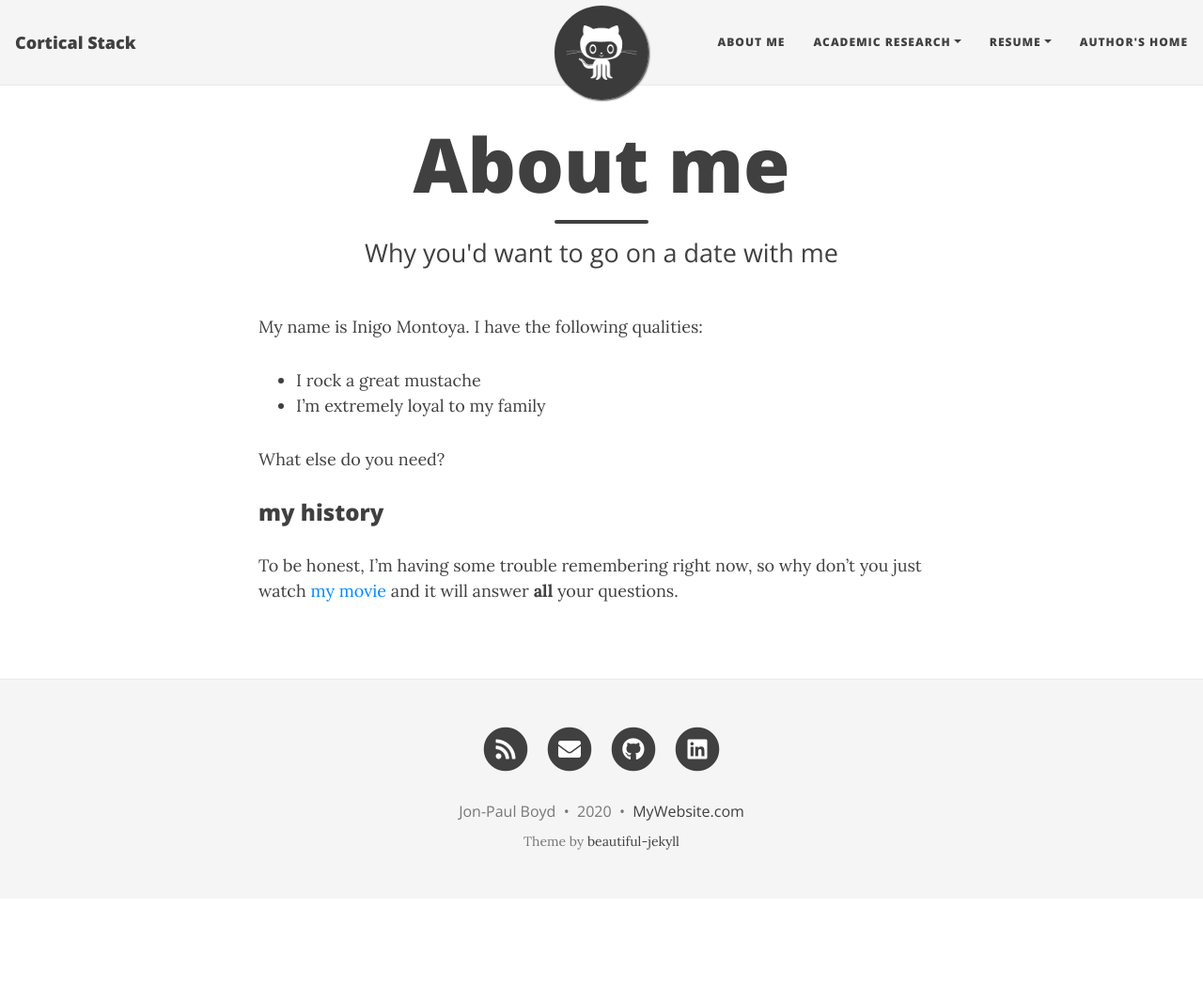
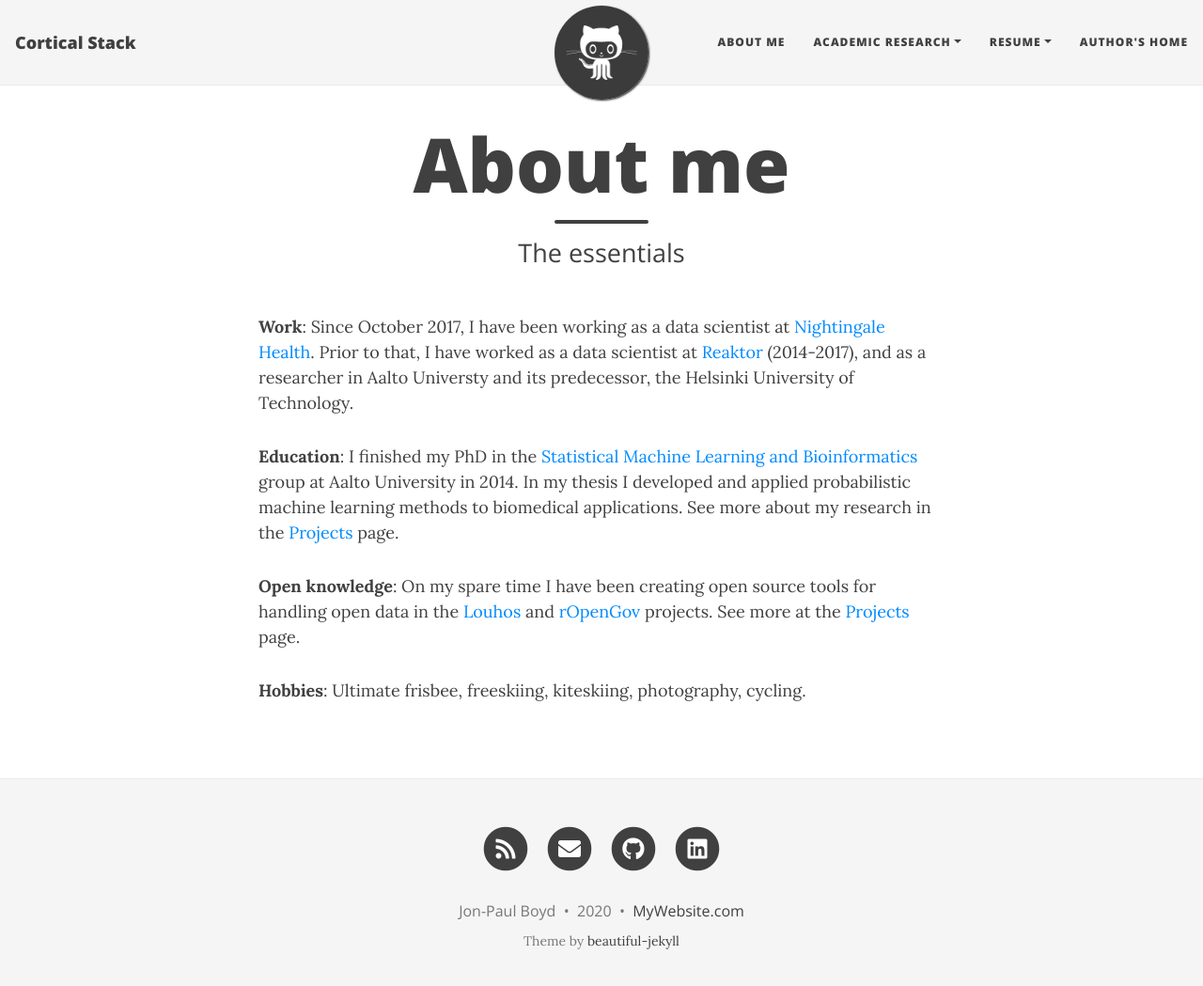
Before and after one commit to corticalstack/corticalstack.github.io, a Jekyll site: the page built from aboutme.md, in a window 1280 px wide and 1062 px high. Shown: the top 1049 px of the window at 94% size. Built offline with Jekyll 4.4.1, drawn with Linux system fonts in a browser that asks for light colours; nearby versions of some CDN libraries.

Commit message:
Initial wip

```diff
--- a/aboutme.md
+++ b/aboutme.md
@@ -1,16 +1,24 @@
 ---
 layout: page
 title: About me
-subtitle: Why you'd want to go on a date with me
+subtitle: The essentials
 ---
 
-My name is Inigo Montoya. I have the following qualities:
+**Work**: Since October 2017, I have been working as a data scientist at [Nightingale Health]. Prior to that, I have worked as a data scientist at [Reaktor] (2014-2017), and as a researcher in Aalto Universty and its predecessor, the Helsinki University of Technology.
 
-- I rock a great mustache
-- I'm extremely loyal to my family
+**Education**: I finished my PhD in the [Statistical Machine Learning and Bioinformatics][smlb] group at Aalto University in 2014. In my thesis I developed and applied probabilistic machine learning methods to biomedical applications. See more about my research in the [Projects][proj-research] page.
 
-What else do you need?
+**Open knowledge**: On my spare time I have been creating open source tools for handling open data in the [Louhos][] and [rOpenGov][] projects. See more at the [Projects][proj-opentools] page.
 
-### my history
+**Hobbies**: Ultimate frisbee, freeskiing, kiteskiing, photography, cycling.
 
-To be honest, I'm having some trouble remembering right now, so why don't you just watch [my movie](https://en.wikipedia.org/wiki/The_Princess_Bride_%28film%29) and it will answer **all** your questions.
+
+[Nightingale Health]: https://nightingalehealth.com/
+[Reaktor]: http://reaktor.fi/
+[smlb]: http://research.ics.aalto.fi/mi/
+[Projects]: /projects.html
+[proj-research]: /projects.html#research
+[Louhos]: http://louhos.github.io/
+[rOpenGov]: http://ropengov.github.io/
+[proj-opentools]: /projects.html#opentools
+[proj-openknow]: /projects.html#openknow
```
Also changed, not shown: aci.md (+2 -2 lines).
